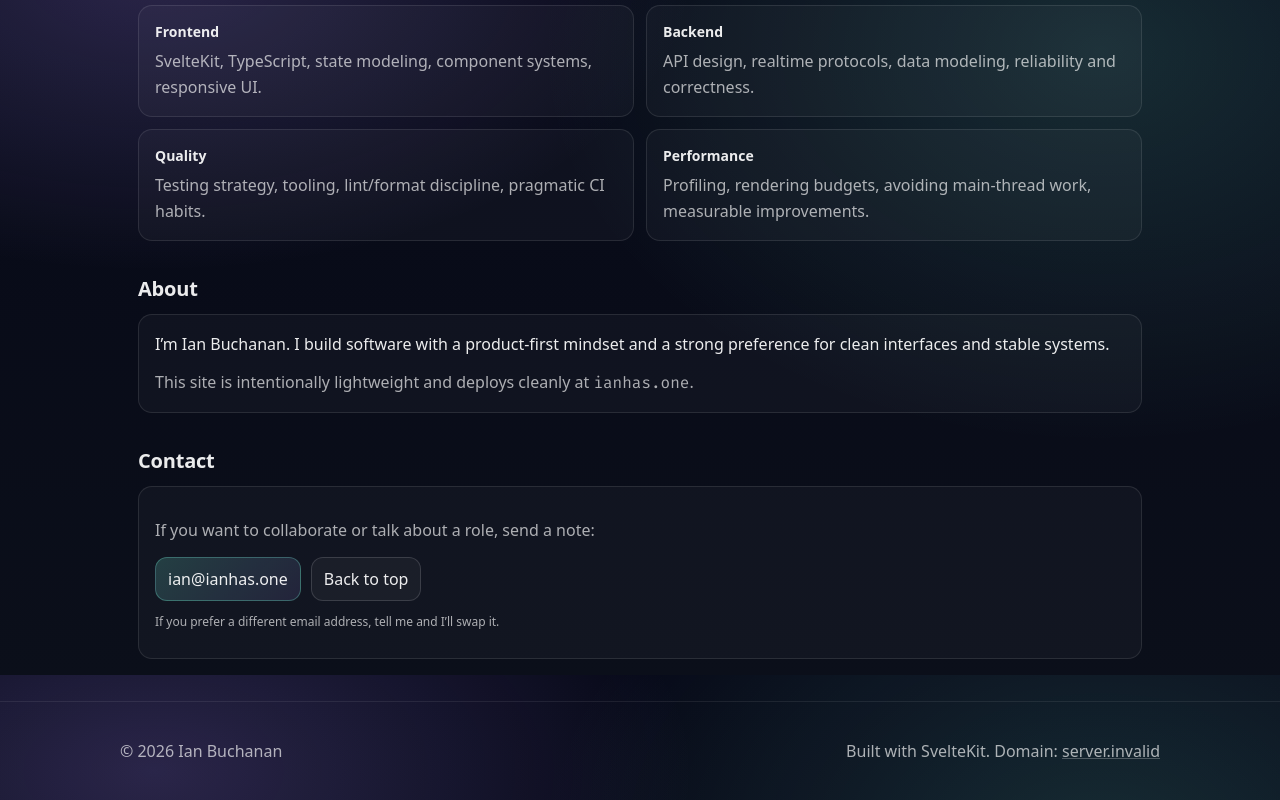
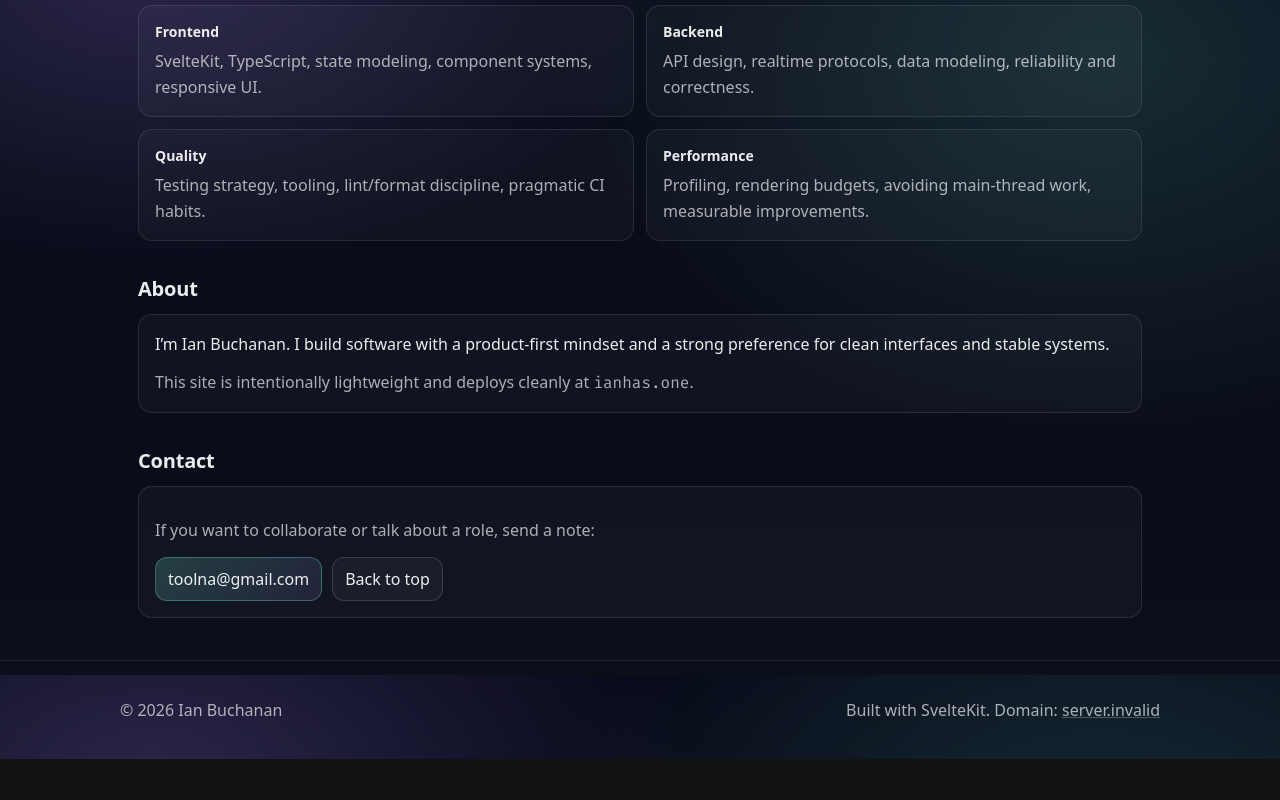
Before and after one commit to dw1z4rd/folio, a SvelteKit app: page / in a window 1280 px wide. Shown: the part 1725-2525 px from the top of the page. After the commit the page ends 2484 px from the top, so only its background shows below. Built offline with nearby package versions, Linux system fonts and the light colour scheme; no server answers.

Commit message:
fix: update contact email address to new one

```diff
--- a/src/routes/+page.svelte
+++ b/src/routes/+page.svelte
@@ -179,11 +179,9 @@
 			If you want to collaborate or talk about a role, send a note:
 		</p>
 		<div class="contact-row">
-			<a class="btn primary" href="mailto:ian@ianhas.one">ian@ianhas.one</a>
+			<a class="btn primary" href="mailto:toolna@gmail.com">toolna@gmail.com</a>
 			<a class="btn" href="#top">Back to top</a>
 		</div>
-		<p class="fineprint muted">
-			If you prefer a different email address, tell me and I’ll swap it.
-		</p>
+
 	</div>
 </section>
```
